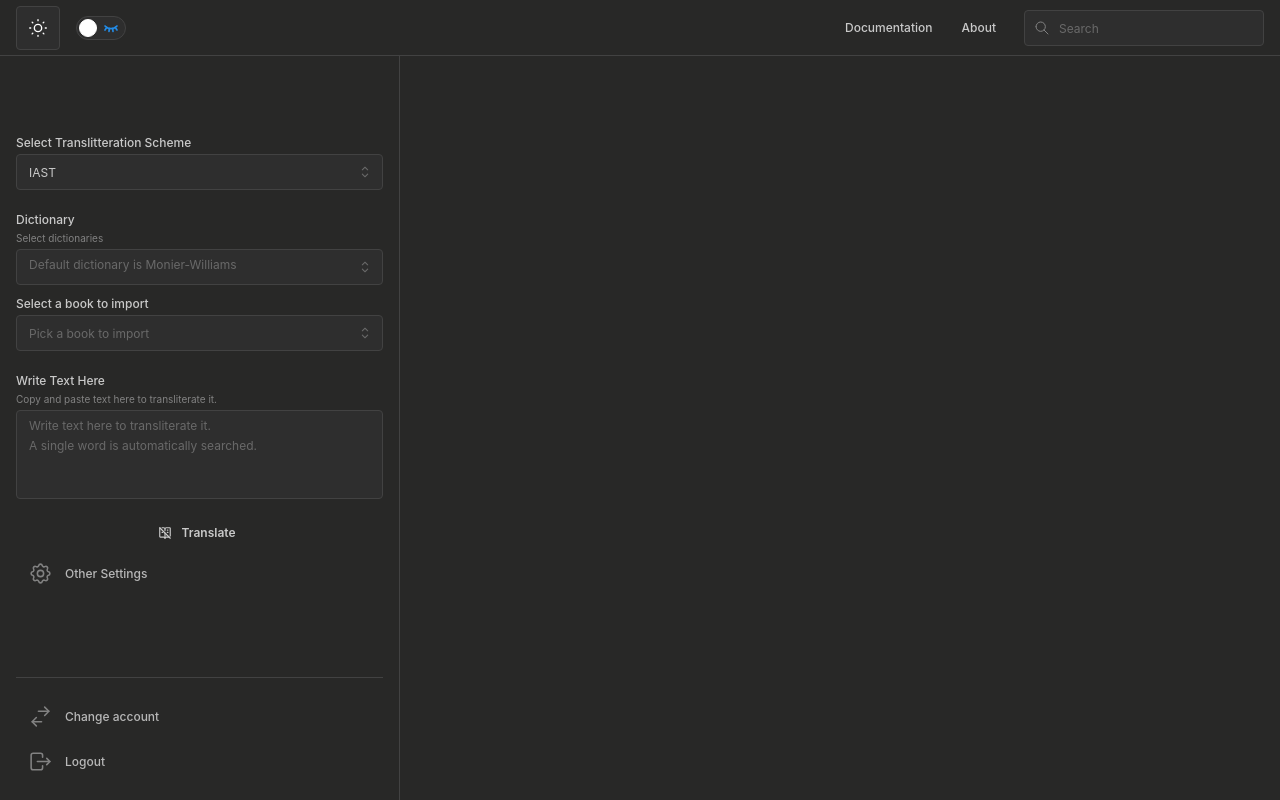
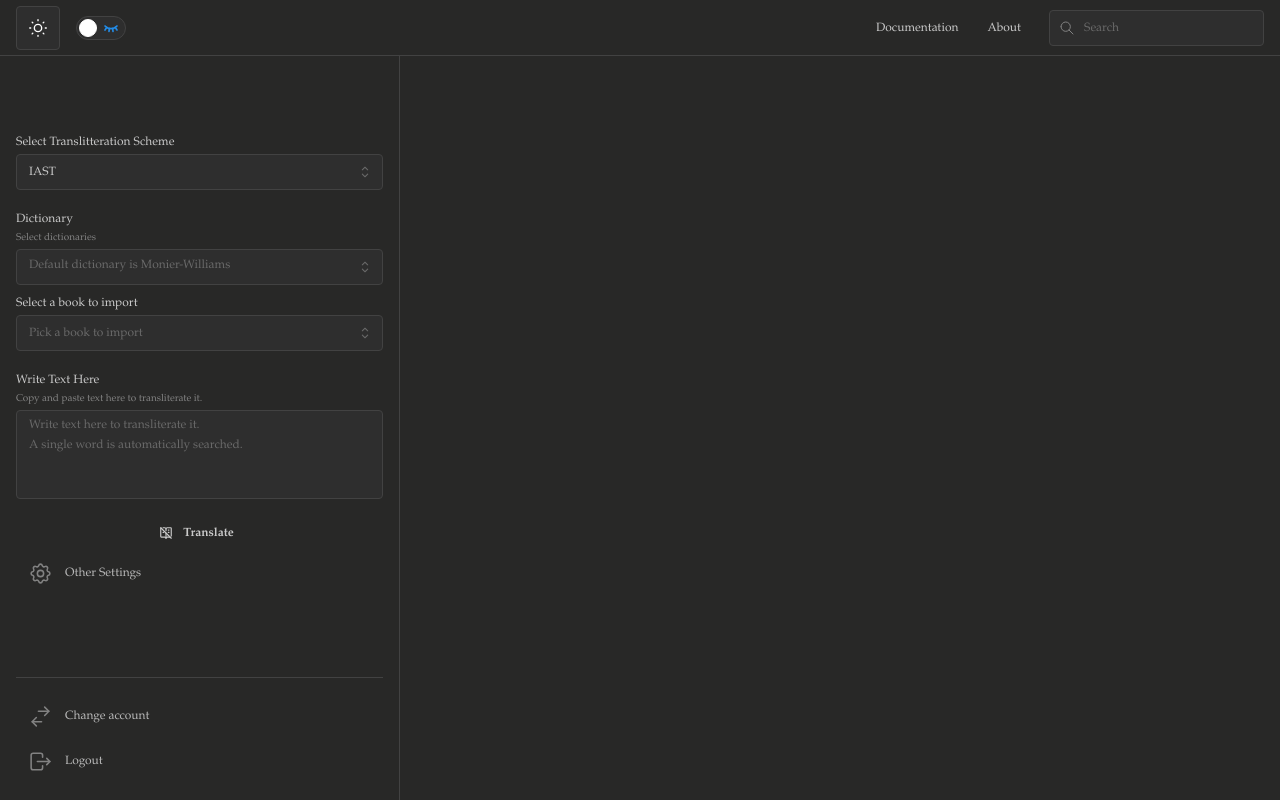
Before and after one commit to Giacomo-De-Luca/SanskritVoyager, a React (Vite) app: page / in a window 1280 px wide. Built offline with nearby package versions, Linux system fonts and the light colour scheme.

Commit message:
changed font

```diff
--- a/src/theme.ts
+++ b/src/theme.ts
@@ -2,6 +2,8 @@ import { createTheme, rem, virtualColor } from '@mantine/core';
 
 export const theme = createTheme({
 
+
+  fontFamily: 'Palatino, serif',
 
 
   fontSizes: {
```
